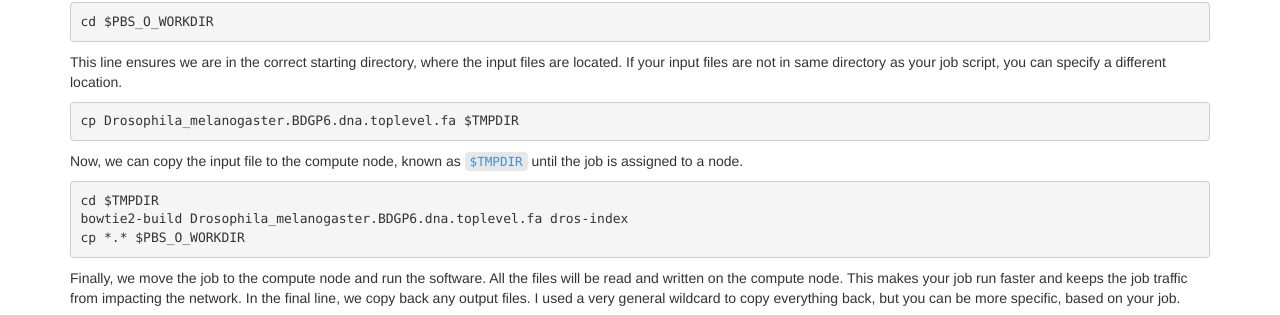
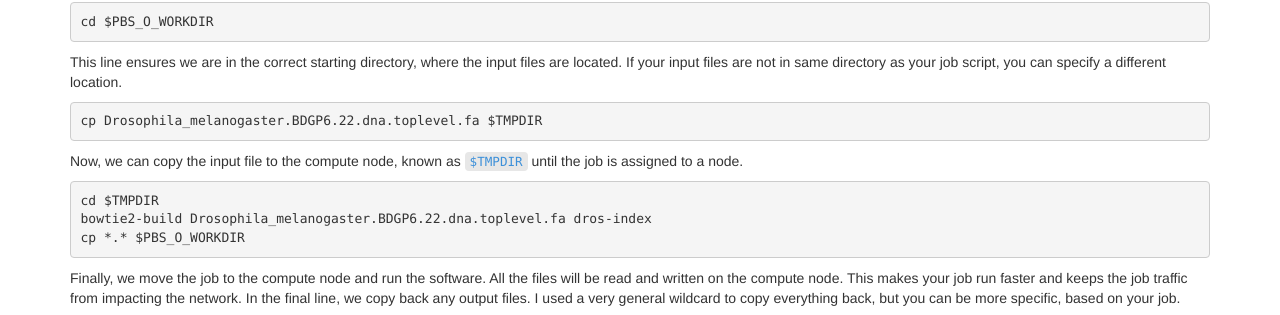
Before and after one commit to khill42/OSC_IntroHPC, a Jekyll site: the page built from _episodes/15-resources.md, in a window 1280 px wide and 900 px high, scrolled down 2800 px. Shown: the part 147-462 px from the top of the window. Built offline with Jekyll 4.4.1, drawn with Linux system fonts in a browser that asks for light colours; some of the changed text lies outside the part shown.

Commit message:
Update 15-resources.md

````diff
--- a/_episodes/15-resources.md
+++ b/_episodes/15-resources.md
@@ -62,7 +62,7 @@ This value is typically two to three times what you think your job will need.
 > from earlier.
 >
 > ```
-> bowtie2-build Drosophila_melanogaster.BDGP6.dna.toplevel.fa dmel-index
+> bowtie2-build Drosophila_melanogaster.BDGP6.22.dna.toplevel.fa dmel-index
 > ```
 > {: .bash}
 >
@@ -140,7 +140,7 @@ This line ensures we are in the correct starting directory, where the input file
 are not in same directory as your job script, you can specify a different location.
 
 ```
-cp Drosophila_melanogaster.BDGP6.dna.toplevel.fa $TMPDIR
+cp Drosophila_melanogaster.BDGP6.22.dna.toplevel.fa $TMPDIR
 ```
 {: bash}
 
@@ -148,7 +148,7 @@ Now, we can copy the input file to the compute node, known as `$TMPDIR` until th
 
 ```
 cd $TMPDIR
-bowtie2-build Drosophila_melanogaster.BDGP6.dna.toplevel.fa dros-index
+bowtie2-build Drosophila_melanogaster.BDGP6.22.dna.toplevel.fa dros-index
 cp *.* $PBS_O_WORKDIR
 ```
 {: bash}
````
